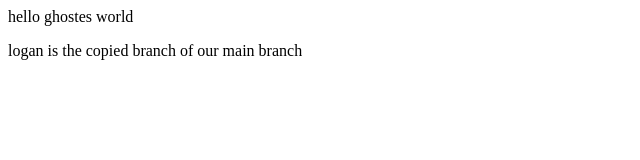
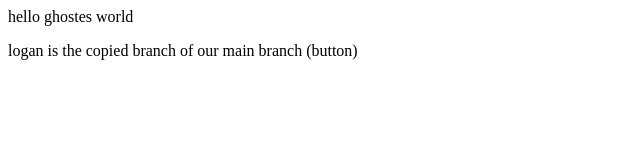
Before and after one commit to Ghost-hub-champ/localrepo, a plain HTML site: page index.html in a window 1280 px wide. Shown: the full height of the page, 0-640 px from the left. Drawn offline with Linux system fonts and the light colour scheme.

```diff
--- a/index.html
+++ b/index.html
@@ -1,3 +1,3 @@
 <P>hello ghostes world</P>
 
-<p>logan is the copied branch of our main branch</p>
+<p>logan is the copied branch of our main branch (button)</p>
```
